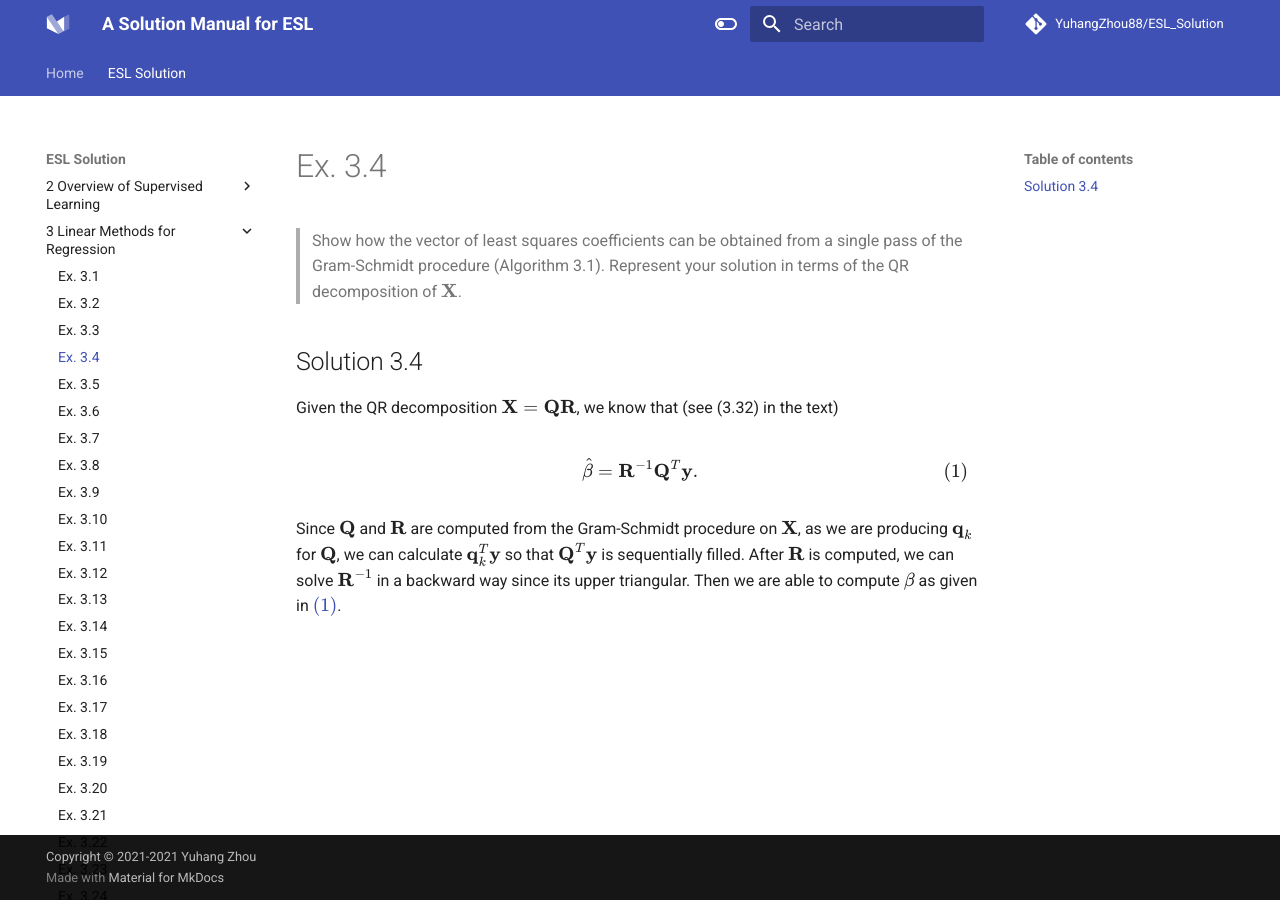
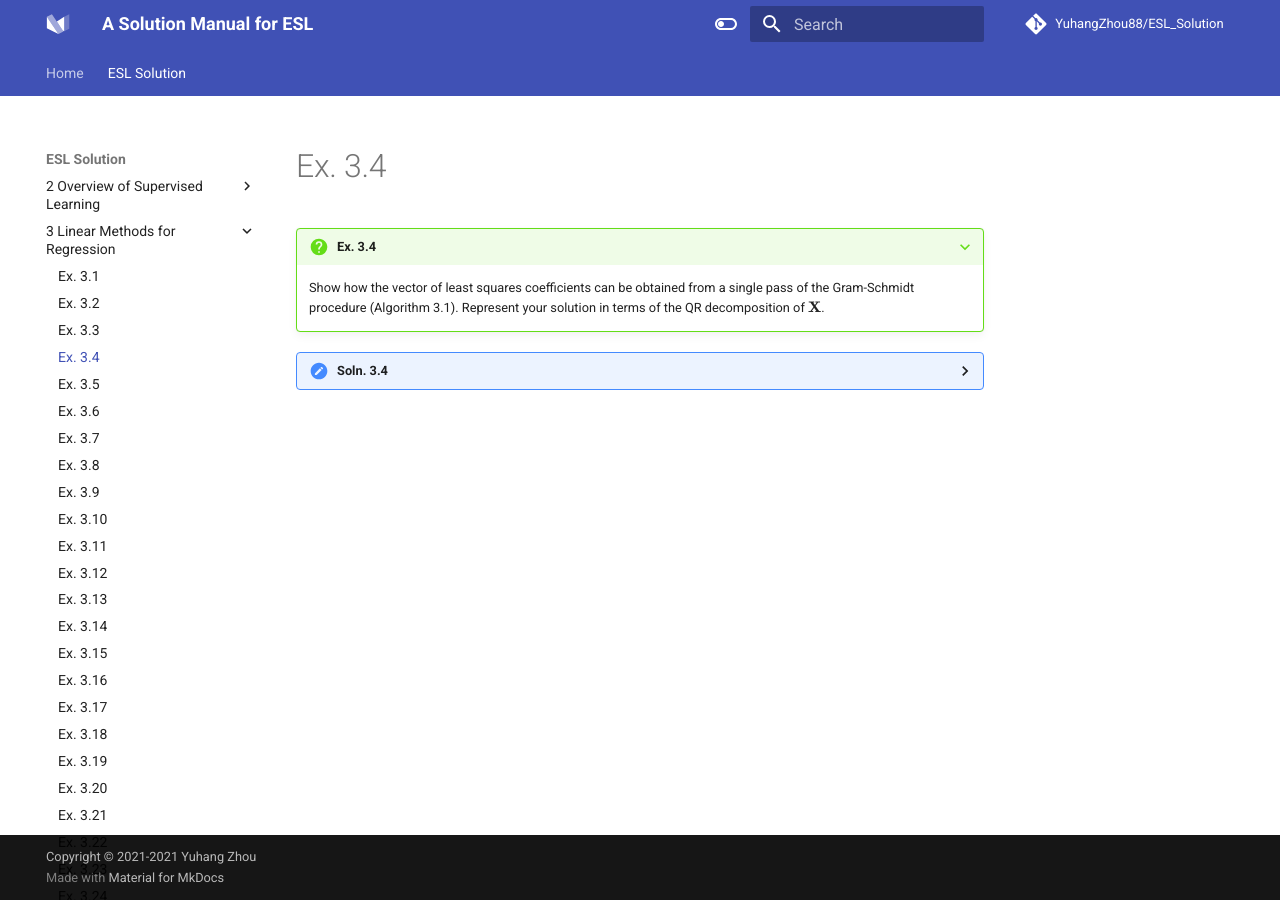
Before and after one commit to YuhangZhou88/ESL_Solution, an MkDocs documentation site: the page built from docs/ESL-Solution/3-Linear-Methods-for-Regression/ex3-04.md, in a window 1280 px wide. Built offline with MkDocs 1.6.1 and Material for MkDocs 9.7.7, drawn with Linux system fonts in a browser that asks for light colours; comment, search, counter and statistics services are not loaded.

Commit message:
clean ex 3.4

```diff
--- a/docs/ESL-Solution/3-Linear-Methods-for-Regression/ex3-04.md
+++ b/docs/ESL-Solution/3-Linear-Methods-for-Regression/ex3-04.md
@@ -8,15 +8,15 @@
 toc: false
 ---
 
-> Show how the vector of least squares coefficients can be obtained from a single pass of the Gram-Schmidt procedure (Algorithm 3.1). Represent your solution in terms of the QR decomposition of $\textbf{X}$.
+???+ question "Ex. 3.4"
+    Show how the vector of least squares coefficients can be obtained from a single pass of the Gram-Schmidt procedure (Algorithm 3.1). Represent your solution in terms of the QR decomposition of $\textbf{X}$.
 
-## Solution 3.4
+??? done "Soln. 3.4"
+    Given the QR decomposition $\textbf{X}=\textbf{Q}\textbf{R}$, we know that (see (3.32) in the text)
 
-Given the QR decomposition $\textbf{X}=\textbf{Q}\textbf{R}$, we know that (see (3.32) in the text)
+    \begin{equation}
+    \label{eq:3-4a}
+        \hat\beta = \textbf{R}^{-1}\textbf{Q}^T\textbf{y}.
+    \end{equation}
 
-\begin{equation}
-\label{eq:3-4a}
-    \hat\beta = \textbf{R}^{-1}\textbf{Q}^T\textbf{y}.
-\end{equation}
-
-Since $\textbf{Q}$ and $\textbf{R}$ are computed from the Gram-Schmidt procedure on $\textbf{X}$, as we are producing $\textbf{q}_k$ for $\textbf{Q}$, we can calculate $\textbf{q}_k^T\textbf{y}$ so that $\textbf{Q}^T\textbf{y}$ is sequentially filled. After $\textbf{R}$ is computed, we can solve $\textbf{R}^{-1}$ in a backward way since its upper triangular. Then we are able to compute $\beta$ as given in $\eqref{eq:3-4a}$.
+    Since $\textbf{Q}$ and $\textbf{R}$ are computed from the Gram-Schmidt procedure on $\textbf{X}$, as we are producing $\textbf{q}_k$ for $\textbf{Q}$, we can calculate $\textbf{q}_k^T\textbf{y}$ so that $\textbf{Q}^T\textbf{y}$ is sequentially filled. After $\textbf{R}$ is computed, we can solve $\textbf{R}^{-1}$ in a backward way since its upper triangular. Then we are able to compute $\beta$ as given in $\eqref{eq:3-4a}$.
```
